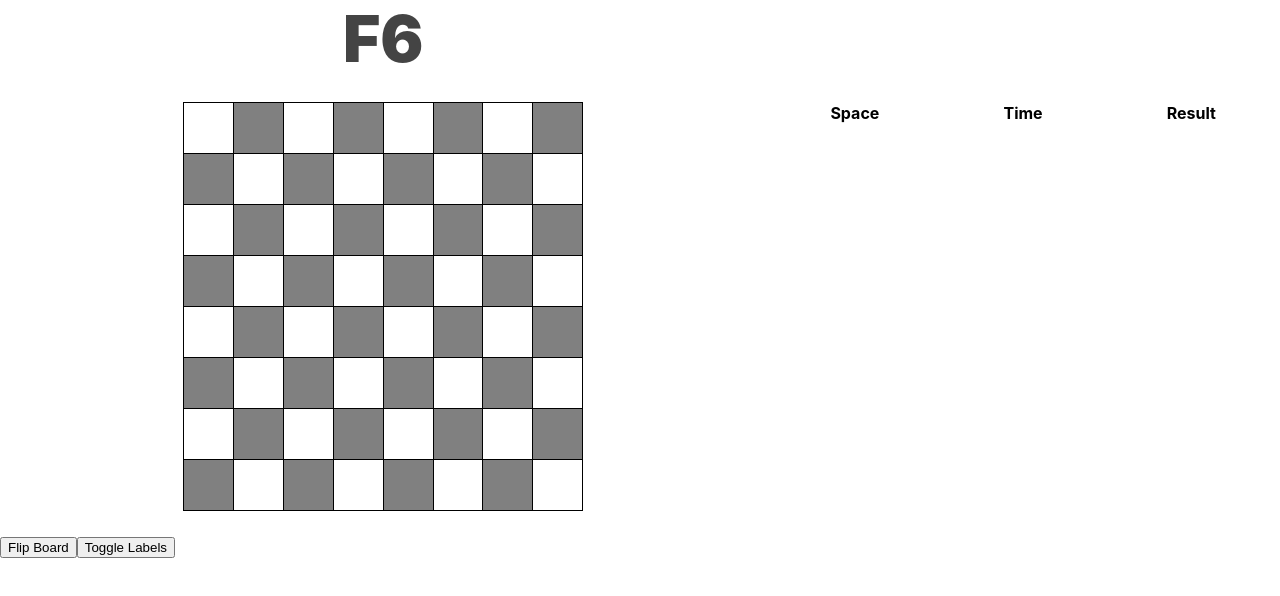
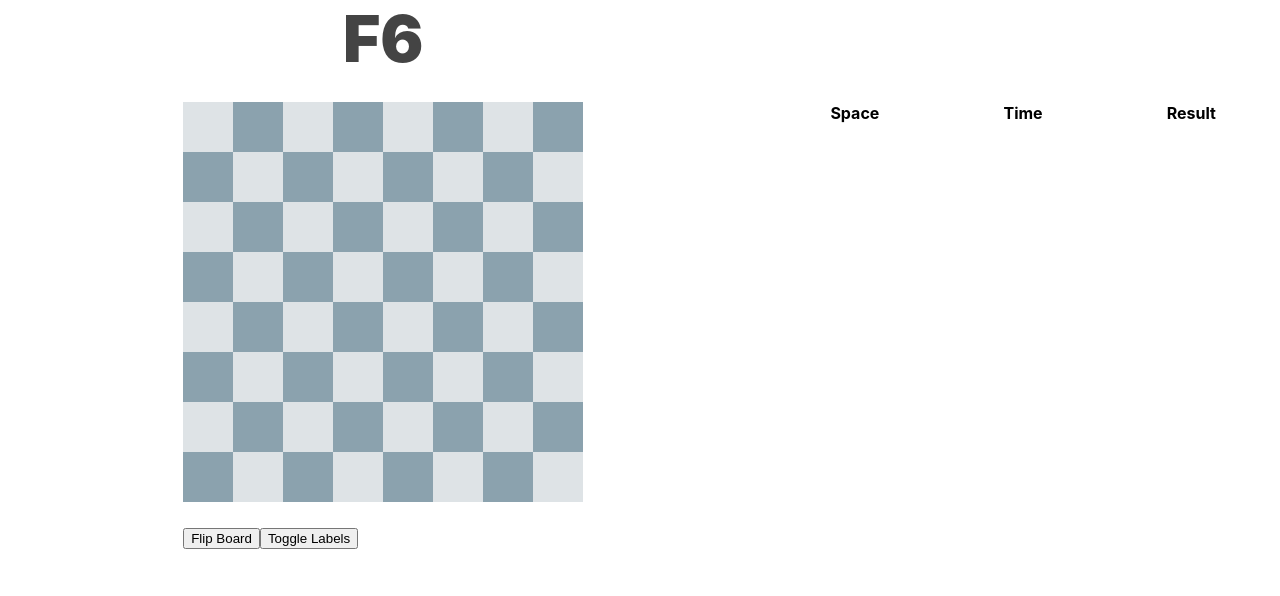
Before and after one commit to jcmorrow/fianchetto, a React (Create React App) app: page / in a window 1280 px wide. Shown: the top 596 px of the page. Built offline with nearby package versions, Linux system fonts and the light colour scheme.

Commit message:
Add red and green highlights

```diff
--- a/src/App.css
+++ b/src/App.css
@@ -4,7 +4,7 @@
   width: 100%;
 }
 
-.board {
+.board, .controls {
   width: 400px;
   margin: 25px auto;
 }
@@ -18,32 +18,26 @@
   flex-direction: row;
 }
 
-.rank:last-child {
-  border-bottom: 1px solid black;
-}
-
 .space {
   width: 50px;
   height: 50px;
-  border: 1px solid black;
-  border-bottom: 0px;
-  border-right: 0px;
-}
-
-.space:last-child {
-  border-right: 1px solid black;
+  transition: background-color 0.2s ease;
 }
 
 .space.white {
-  background: white;
+  background: #DEE3E6;
 }
 
 .space.black {
-  background: gray;
+  background: #8BA2AE;
 }
 
-.space.highlighted {
-  background: green;
+.space.green {
+  background: #56FF65;
+}
+
+.space.red {
+  background: #FF6B56;
 }
 
 .instruction {
--- a/src/App.tsx
+++ b/src/App.tsx
@@ -12,7 +12,7 @@ import { randomSpace } from "./utilities/board";
 class App extends Component<
   {},
   {
-    highlighted: Space | null;
+    highlighted: Map<string, string>;
     results: Array<Result>;
     space: Space;
     timeLastAssigned: moment.Moment;
@@ -22,7 +22,7 @@ class App extends Component<
     super(props);
 
     this.state = {
-      highlighted: null,
+      highlighted: new Map(),
       results: [],
       space: randomSpace(),
       timeLastAssigned: moment()
@@ -47,13 +47,16 @@ class App extends Component<
   }
 
   chooseSpace = (space: Space) => {
+    const result = space.sameAs(this.state.space);
     const now = moment();
+    const newHighlight = new Map();
+    newHighlight.set(this.state.space.asString(), result ? "green" : "red");
     this.setState({
-      highlighted: this.state.space,
+      highlighted: newHighlight,
       timeLastAssigned: now,
       results: [
         new Result(
-          space.sameAs(this.state.space),
+          result,
           this.state.space,
           now.diff(this.state.timeLastAssigned) / 1000.0
         ),
--- a/src/components/chess-board.tsx
+++ b/src/components/chess-board.tsx
@@ -4,12 +4,15 @@ import { color, file, rank } from "../utilities/board";
 import Space from "./space";
 
 class ChessBoard extends Component<
-  { chooseSpace: (space: Space) => void; highlighted: Space | null },
+  {
+    chooseSpace: (space: Space) => void;
+    highlighted: Map<string, string>;
+  },
   { board: Array<Space>; flipped: boolean; labels: boolean }
 > {
   constructor(props: {
     chooseSpace: (space: Space) => void;
-    highlighted: Space | null;
+    highlighted: Map<string, string>;
   }) {
     super(props);
     this.state = {
@@ -20,6 +23,8 @@ class ChessBoard extends Component<
   }
 
   render() {
+    const { highlighted } = this.props;
+    const { board, labels } = this.state;
     return (
       <div>
         <div className="board">
@@ -27,18 +32,16 @@ class ChessBoard extends Component<
             return (
               <div className="rank" key={r}>
                 {new Array(8).fill(undefined).map((_f, f) => {
-                  const space = this.state.board[r * 8 + f];
+                  const space = board[r * 8 + f];
                   return (
                     <div
-                      className={`space ${space.color} ${
-                        space.sameAs(this.props.highlighted)
-                          ? "highlighted"
-                          : ""
-                      }`}
+                      className={`space ${space.color} ${highlighted.get(
+                        space.asString()
+                      ) || ""}`}
                       key={f}
                       onClick={() => this.onClickSpace(space)}
                     >
-                      {this.state.labels ? `${space.file}${space.rank}` : ""}
+                      {labels ? space.asString() : ""}
                     </div>
                   );
                 })}
@@ -46,8 +49,10 @@ class ChessBoard extends Component<
             );
           })}
         </div>
-        <button onClick={this.flipBoard}>Flip Board</button>
-        <button onClick={this.toggleLabels}>Toggle Labels</button>
+        <div className="controls">
+          <button onClick={this.flipBoard}>Flip Board</button>
+          <button onClick={this.toggleLabels}>Toggle Labels</button>
+        </div>
       </div>
     );
   }
--- a/src/components/space.tsx
+++ b/src/components/space.tsx
@@ -15,6 +15,8 @@ class Space {
     }
     return space.rank === this.rank && space.file === this.file;
   };
+
+  asString = () => `${this.file}${this.rank}`;
 }
 
 export default Space;
```
